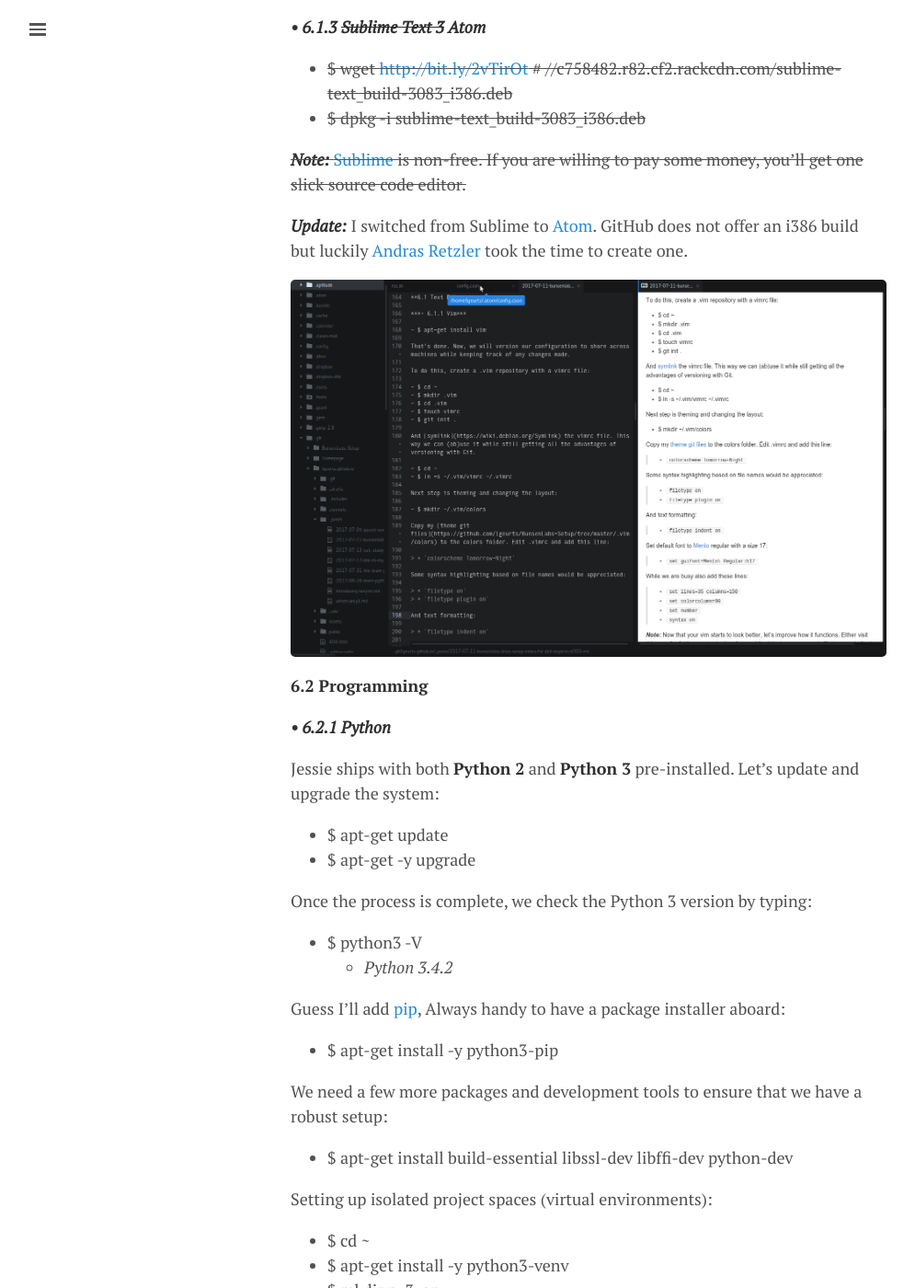
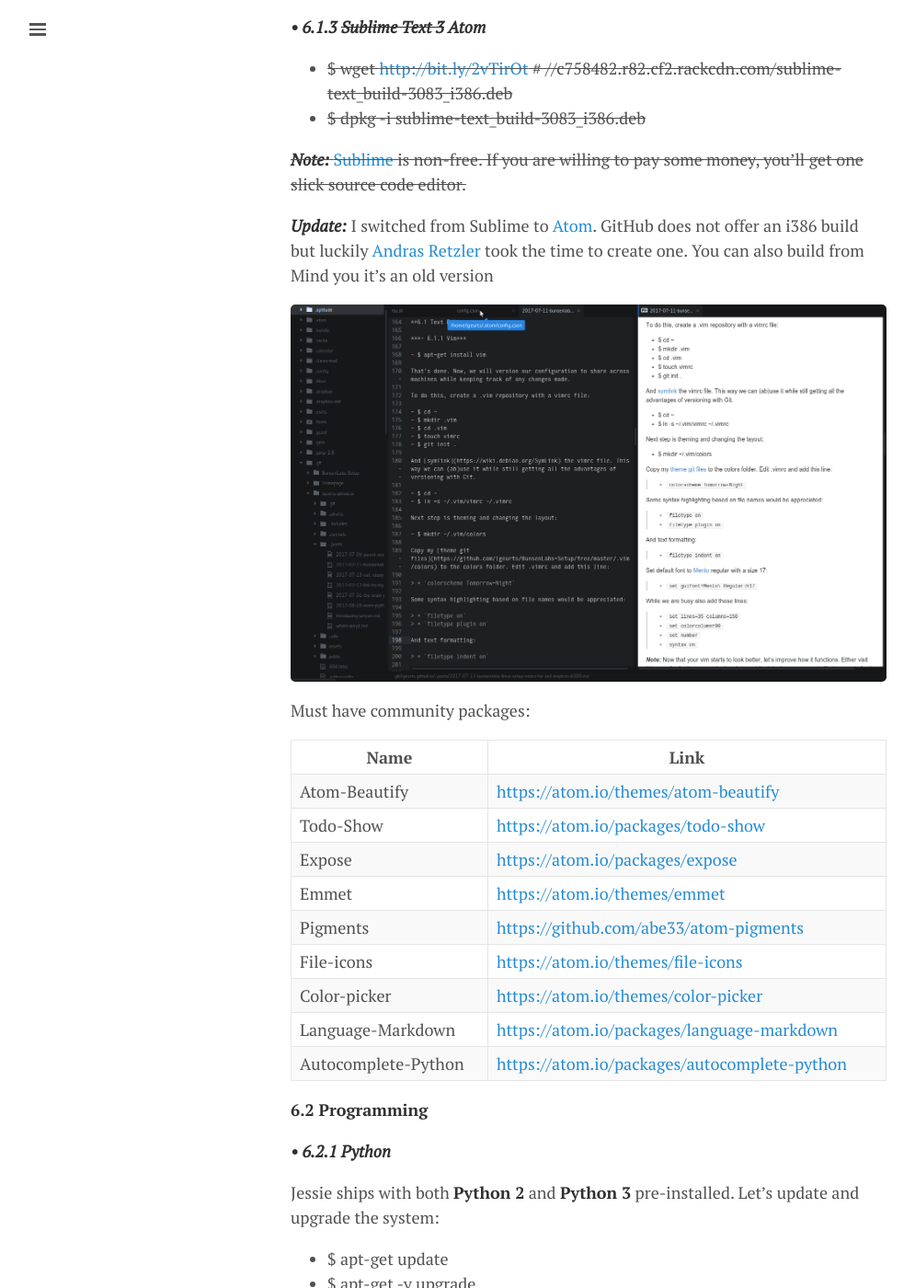
Before and after one commit to lgeurts/lgeurts.github.io, a Jekyll site: the page built from _posts/2017-07-11-bunsenlabs-linux-setup-notes-for dell-inspiron-6000.md, in a window 1280 px wide and 1400 px high, scrolled down 9670 px. Shown: the whole window at 92% size, without its empty margins (0-995 px from the left). Built offline with Jekyll 4.4.1, drawn with Linux system fonts in a browser that asks for light colours; nearby versions of some CDN libraries; comment, search, counter and statistics services are not loaded; some of the changed text lies outside the part shown.

Commit message:
Adding atom community packages

```diff
--- a/_posts/2017-07-11-bunsenlabs-linux-setup-notes-for dell-inspiron-6000.md
+++ b/_posts/2017-07-11-bunsenlabs-linux-setup-notes-for dell-inspiron-6000.md
@@ -274,9 +274,23 @@
 
 ~~***Note:*** [Sublime](https://www.sublimetext.com/) is non-free. If you are willing to pay some money, you'll get one slick source code editor.~~
 
-***Update:*** I switched from Sublime to [Atom](https://atom.io/). GitHub does not offer an i386 build but luckily [Andras Retzler](http://ha5kfu.sch.bme.hu/node/189) took the time to create one.
+***Update:*** I switched from Sublime to [Atom](https://atom.io/). GitHub does not offer an i386 build but luckily [Andras Retzler](http://ha5kfu.sch.bme.hu/node/189) took the time to create one. You can also build from Mind you it's an old version
 
 ![Atom](/assets/atom.png)
+
+Must have community packages:
+
+Name          | Link
+------------- | --------
+Atom-Beautify | [https://atom.io/themes/atom-beautify](https://atom.io/themes/atom-beautify)
+Todo-Show     | [https://atom.io/packages/todo-show](https://atom.io/packages/todo-show)
+Expose        | [https://atom.io/packages/expose](https://atom.io/packages/expose)
+Emmet         | [https://atom.io/themes/emmet](https://atom.io/themes/emmet)
+Pigments      | [https://github.com/abe33/atom-pigments](https://github.com/abe33/atom-pigments)
+File-icons    | [https://atom.io/themes/file-icons](https://atom.io/themes/file-icons)
+Color-picker  | [https://atom.io/themes/color-picker](https://atom.io/themes/color-picker)
+Language-Markdown | [https://atom.io/packages/language-markdown](https://atom.io/packages/language-markdown)
+Autocomplete-Python | [https://atom.io/packages/autocomplete-python](https://atom.io/packages/autocomplete-python)
 
 **6.2 Programming**
 
```
